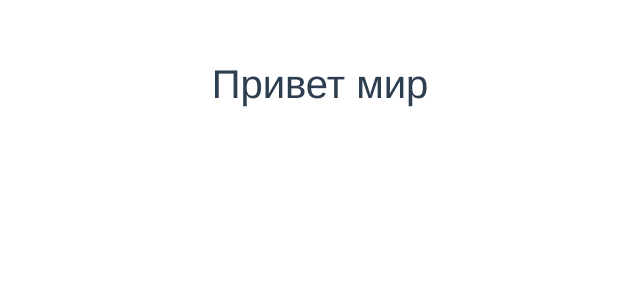
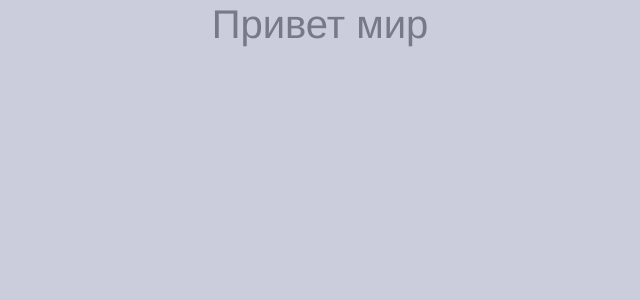
Before and after one commit to komalapa/book-find.ru, a Vue app in the folder src/main/ui/: page / in a window 1280 px wide. Shown: the top 300 px of the page, without its empty margins (320-960 px from the left). Built offline with nearby package versions, Linux system fonts and the light colour scheme.

Commit message:
Переменные стилей

```diff
--- a/src/main/ui/src/App.vue
+++ b/src/main/ui/src/App.vue
@@ -15,13 +15,29 @@ export default {
 }
 </script>
 
-<style>
+<style lang="scss">
+//Цвета
+$la-color: hsla(233, 20%, 83%, 1); //бэкграунд
+$btn-color: hsla(233, 66%, 91%, 1); //кнопка
+$input-color: hsla(234, 67%, 92% ,1); //поле ввода
+$text-color: hsla(233,7%,50%,1); //текст
+$bg-card-color: hsla(51, 7%, 92%, 1); //фон карточки
+$light-el-bg-color: hsla(233, 66%, 91%, 1); //фон верхнего элемента
+
+$bxsh-down: 9px 9px 16px hsla(228, 48%, 93%, 1); // тень нижняя
+$bxsh-up: -9px -9px 16px hsla(228, 15%, 70%, 1); // тень верхняя
+
+$bdrs: 7px; //скругление границ
+$border: 1px solid hsla(0, 0%, 100%, 0.4); //границы
+
 #app {
-  font-family: 'Avenir', Helvetica, Arial, sans-serif;
+  font-family: Rambla, Helvetica, Arial, sans-serif;
   -webkit-font-smoothing: antialiased;
   -moz-osx-font-smoothing: grayscale;
   text-align: center;
-  color: #2c3e50;
-  margin-top: 60px;
+  color: $text-color;
+  margin-top: 0;
+  background-color: $la-color;
+  min-height: 100vh;
 }
 </style>
```
